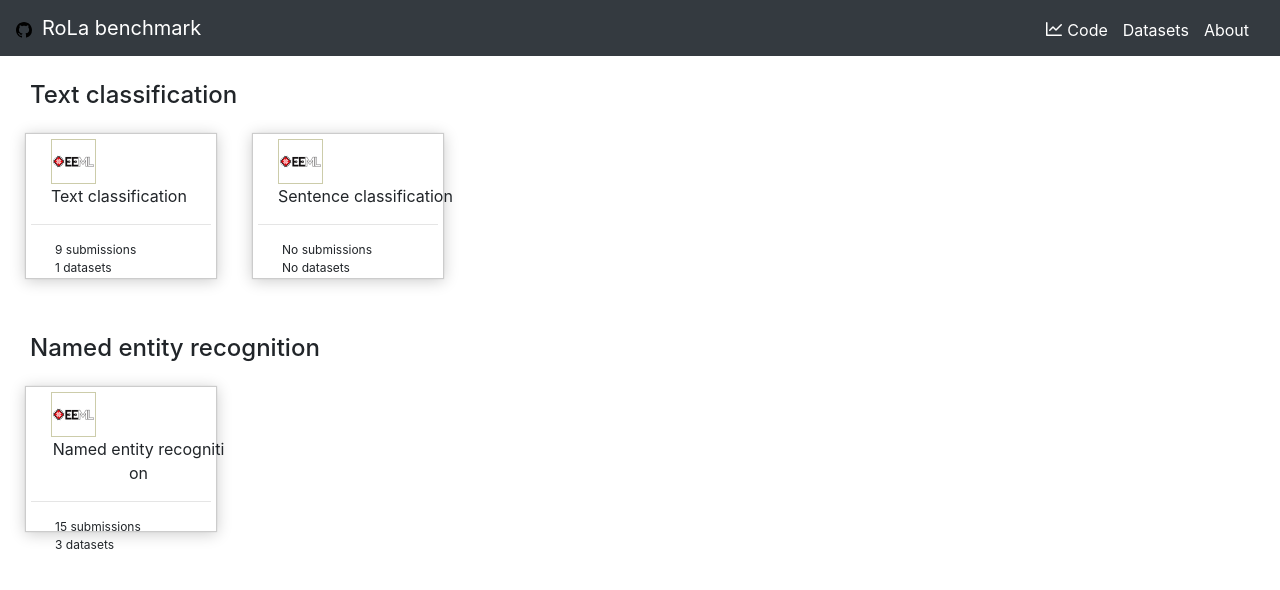
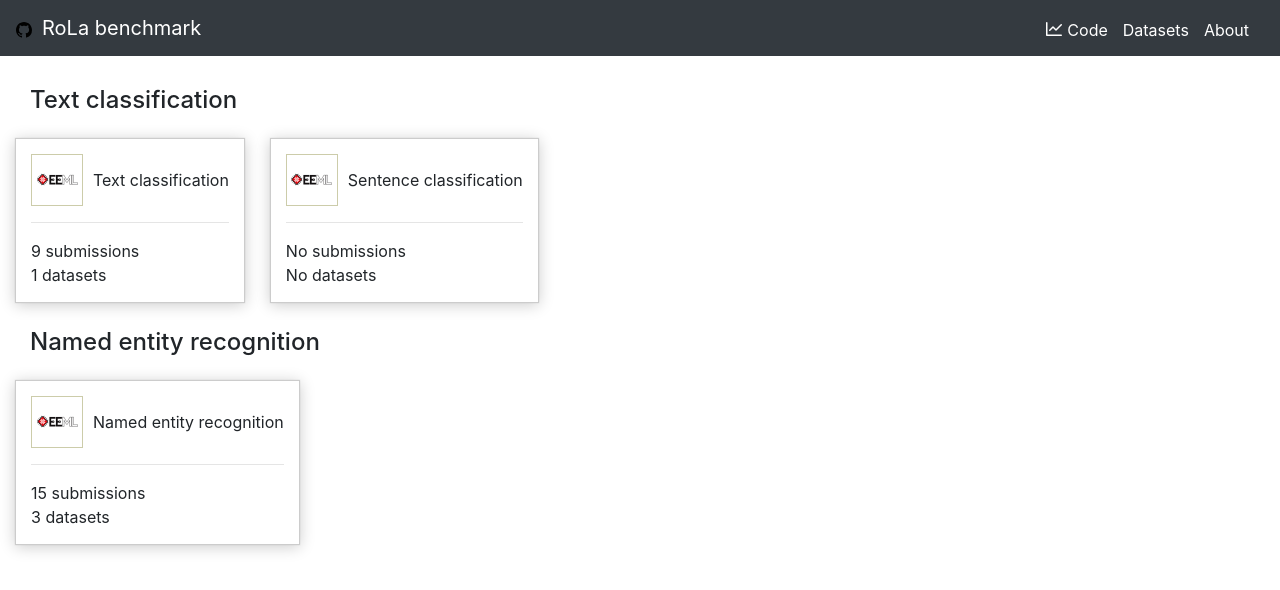
Before and after one commit to LiroBenchmark/LiroBenchmark.github.io, a React (Create React App) app: page / in a window 1280 px wide. Shown: the top 590 px of the page. Built offline with nearby package versions, Linux system fonts and the light colour scheme.

Commit message:
Couple homepage adjustements

```diff
--- a/src/Components/Dashboard.js
+++ b/src/Components/Dashboard.js
@@ -2,6 +2,8 @@ import React from 'react';
 import {Switch, Route} from 'react-router-dom';
 import Homepage from './Homepage';
 import TaskDetails from './TaskDetails';
+
+const urlString = '/ro_benchmark_leatherboard/task/'
 
 const Dashboard = (props) => {
   const {location} = props;
--- a/src/Components/DomainTile.js
+++ b/src/Components/DomainTile.js
@@ -1,15 +1,18 @@
 import React from 'react';
 import TaskTile from './TaskTile.js';
 
-const DisplayedTasks = 5;
+const maxVisibleTaks = 5;
 
 class DomainTile extends React.Component{
     render(){
         const data = {
             name: this.props.name,
             tasks: this.props.tasks,
-            href: "/domain/" + this.props.id
+            href: `/domain/${this.props.id}`
         };
+
+        const maxItems = data.tasks.slice(0, maxVisibleTaks)
+
         return(
             <div className="row domain-tile">
               <div className="col-md-12 domain-name">
@@ -17,16 +20,14 @@ class DomainTile extends React.Component{
                     {data.name}
                   </h4>
               </div>
-              <div className="row task-tiles">
-                {data.tasks.slice(0, DisplayedTasks).map(t=>{
-                    return(<TaskTile id={t.id} name={t.name} description={t.description} submissions={t.submissions} datasets={t.datasets} />);
-                })}
+              <div className="task-tiles">
+                {maxItems.map(currentItem => <TaskTile key={currentItem.id} itemData={currentItem} />)}
               </div>
               {
-                  data.tasks.length > DisplayedTasks &&
-                      <div className="col-md-12 domain-tasks">
+                data.tasks.length > maxVisibleTaks &&
+                    <div className="col-md-12 domain-tasks">
                         <a href={data.href}>See all {data.tasks.length} tasks</a>
-                      </div>
+                    </div>
                   }
             </div>
         );
--- a/src/Components/Homepage.js
+++ b/src/Components/Homepage.js
@@ -3,18 +3,7 @@ import DomainTile from './DomainTile';
 import data from '../data/domains.json';
 
 
-const Homepage = () => {
-    return (
-        <>
-	  {data.domains.map(item=>{
-	      return(
-                  <>
-                    <DomainTile id={item.id} name={item.domain} tasks={item.tasks} />
-	  	  </>
-	      );
-	  })}
-        </>
-    );
-};
+const Homepage = () => data.domains.map(item=> <DomainTile key={item.id} id={item.id} name={item.domain} tasks={item.tasks} />)
+// const Homepage = () => <DomainTile />
 
 export default Homepage;
--- a/src/Components/Menu.js
+++ b/src/Components/Menu.js
@@ -26,7 +26,7 @@ const Menu = () => {
       <ul>
         {menuOptions.map(currentItem => {
           return (
-          <li>
+          <li key={currentItem.url}>
             <NavLink exact to={currentItem.url} target={currentItem.target}>
                 {currentItem.icon}
                 <span>{currentItem.text}</span>
--- a/src/Components/TaskTile.js
+++ b/src/Components/TaskTile.js
@@ -2,29 +2,21 @@ import React from 'react';
 
 class TaskTile extends React.Component{
     render(){
-        const data = {
-            href: "/task/"+this.props.id,
-            name: this.props.name,
-            submissions: this.props.submissions,
-            datasets: this.props.datasets
-        };
+      const { id, name, submissions, datasets } = this.props.itemData;
       return(
-	    <div className="col-md4 task-tile">
-	      <a href={data.href}>
-	        <div className="row">
-                  <div className="col-xs-4 tile-col">
-                    <div className="task-logo">
-                    </div>
-                  </div>
-                  <div className="col-xs-8 task-name tile-col">
-	            {data.name}
+        <div className="task-tile">
+          <a href={`/task/${id}`}>
+            <div>
+                <div className="task-name tile-col">
+                <div className="task-logo" />
+                  <p>{name}</p>
                 </div>
               </div>
               <hr/>
-                <div className="row task-summary">
+              <div className="task-summary">
                 <ul>
-                    <li>{data.submissions ? data.submissions : "No"} submissions</li>
-                    <li>{data.datasets ? data.datasets : "No"} datasets</li>
+                  <li>{submissions ? submissions : "No"} submissions</li>
+                  <li>{datasets ? datasets : "No"} datasets</li>
                 </ul>
               </div>
           </a>
--- a/src/assets/icons.js
+++ b/src/assets/icons.js
@@ -1,9 +1,9 @@
 import React from 'react';
 
 export const LogoIcon = () => (
-  <svg viewBox="0 0 16 16" width="16" height="16"><path fill-rule="evenodd" d="M8 0C3.58 0 0 3.58 0 8c0 3.54 2.29 6.53 5.47 7.59.4.07.55-.17.55-.38 0-.19-.01-.82-.01-1.49-2.01.37-2.53-.49-2.69-.94-.09-.23-.48-.94-.82-1.13-.28-.15-.68-.52-.01-.53.63-.01 1.08.58 1.23.82.72 1.21 1.87.87 2.33.66.07-.52.28-.87.51-1.07-1.78-.2-3.64-.89-3.64-3.95 0-.87.31-1.59.82-2.15-.08-.2-.36-1.02.08-2.12 0 0 .67-.21 2.2.82.64-.18 1.32-.27 2-.27.68 0 1.36.09 2 .27 1.53-1.04 2.2-.82 2.2-.82.44 1.1.16 1.92.08 2.12.51.56.82 1.27.82 2.15 0 3.07-1.87 3.75-3.65 3.95.29.25.54.73.54 1.48 0 1.07-.01 1.93-.01 2.2 0 .21.15.46.55.38A8.013 8.013 0 0016 8c0-4.42-3.58-8-8-8z"></path></svg>
+  <svg viewBox="0 0 16 16" width="16" height="16"><path fillRule="evenodd" d="M8 0C3.58 0 0 3.58 0 8c0 3.54 2.29 6.53 5.47 7.59.4.07.55-.17.55-.38 0-.19-.01-.82-.01-1.49-2.01.37-2.53-.49-2.69-.94-.09-.23-.48-.94-.82-1.13-.28-.15-.68-.52-.01-.53.63-.01 1.08.58 1.23.82.72 1.21 1.87.87 2.33.66.07-.52.28-.87.51-1.07-1.78-.2-3.64-.89-3.64-3.95 0-.87.31-1.59.82-2.15-.08-.2-.36-1.02.08-2.12 0 0 .67-.21 2.2.82.64-.18 1.32-.27 2-.27.68 0 1.36.09 2 .27 1.53-1.04 2.2-.82 2.2-.82.44 1.1.16 1.92.08 2.12.51.56.82 1.27.82 2.15 0 3.07-1.87 3.75-3.65 3.95.29.25.54.73.54 1.48 0 1.07-.01 1.93-.01 2.2 0 .21.15.46.55.38A8.013 8.013 0 0016 8c0-4.42-3.58-8-8-8z"></path></svg>
 )
 
 export const GraphIcon = () => (
-  <svg viewBox="0 0 16 16" width="16" height="16"><path fill-rule="evenodd" d="M1.5 1.75a.75.75 0 00-1.5 0v12.5c0 .414.336.75.75.75h14.5a.75.75 0 000-1.5H1.5V1.75zm14.28 2.53a.75.75 0 00-1.06-1.06L10 7.94 7.53 5.47a.75.75 0 00-1.06 0L3.22 8.72a.75.75 0 001.06 1.06L7 7.06l2.47 2.47a.75.75 0 001.06 0l5.25-5.25z"></path></svg>
+  <svg viewBox="0 0 16 16" width="16" height="16"><path fillRule="evenodd" d="M1.5 1.75a.75.75 0 00-1.5 0v12.5c0 .414.336.75.75.75h14.5a.75.75 0 000-1.5H1.5V1.75zm14.28 2.53a.75.75 0 00-1.06-1.06L10 7.94 7.53 5.47a.75.75 0 00-1.06 0L3.22 8.72a.75.75 0 001.06 1.06L7 7.06l2.47 2.47a.75.75 0 001.06 0l5.25-5.25z"></path></svg>
 )
--- a/src/assets/main.scss
+++ b/src/assets/main.scss
@@ -1,63 +1,67 @@
 .main-content {
-    margin: 10px 15px ;
+    margin: 30px 15px ;
 }
 
 .domain-tile{
-    display: flex;
-    margin-top: 25px;
-    margin-bottom: 55px;
-}
-
+    margin-bottom: 25px;
     .domain-name{
         font-size: 1.5rem;
     }
+}
+
 
 .task-tiles{
-    padding-left: 25px;
     margin-top: 15px;
-}
+    display: flex;
+
     .task-tile{
         display: flex;
         border: 1px solid #cccccc;
-    margin-right: 35px;
-    padding: 10px;
+        margin-right: 25px;
         background-color: #fff;
         background-clip: border-box;
         box-shadow: 0 0 0.1rem rgba(0, 0, 0, 0.1), 0 0.15rem 0.9rem rgba(0, 0, 0, 0.2);
-    width: 192px;
-    height: 146px;
-    padding: 5px;
+        padding: 15px;
+        &:last-child{
+            margin-right: 0;
         }
 
-.task-tile  a{
+        a{
             color: inherit;
-}
-
-.task-tile a:hover{
+            &:hover{
                 text-decoration: none;
             }
-
-.tile-col{
+        }
     }
 
     .task-name{
-    text-align: center;
         font-size: 1rem;
         word-break: break-all;
-    margin-left: 35px;
-}
+        display: flex;
+        justify-content: space-between;
+        align-items: center;
 
         .task-logo{
             width: 45px;
             height: 45px;
             border: solid 1px #ccccaa;
-    margin-left: 35px;
             background-image: url('eeml.png');
             background-position: center;
             background-repeat: no-repeat;
+            margin-right: 10px;
+            padding: 25px;
         }
 
         .task-summary{
-    margin-left: 24px;
             font-size: 12px;
         }
+    }
+}
+
+
+
+.domain-tasks{
+    width: 100%;
+    margin-top: 15px;
+    padding: 0 20px;
+}
```
Also changed, not shown: src/data/domains.json (+4 -4 lines). Lines whose indentation alone changed are shown as unchanged.
